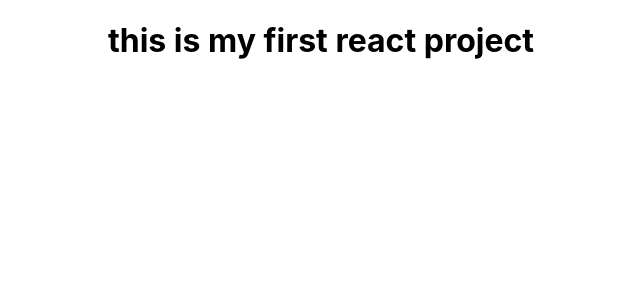
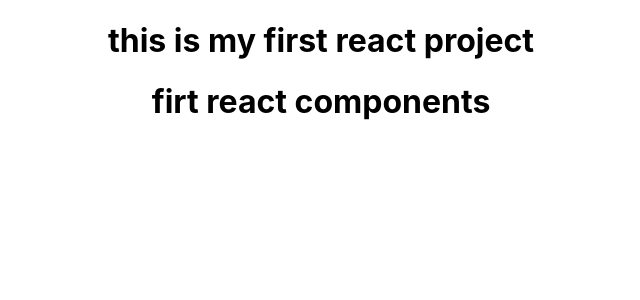
Before and after one commit to sandun7787/Gym-Web-Creat-For-YMS, a React (Create React App) app: page / in a window 1280 px wide. Shown: the top 300 px of the page, without its empty margins (319-959 px from the left). Built offline with nearby package versions, Linux system fonts and the light colour scheme.

Commit message:
new components add

```diff
--- a/src/App.js
+++ b/src/App.js
@@ -1,10 +1,13 @@
 import logo from './logo.svg';
 import './App.css';
+import PartOne from './Components/PartOne';
 
 function App() {
   return (
     <div className="App">
       <h1>this is my first react project</h1>
+
+      <PartOne/>
     </div>
   );
 }
--- /dev/null
+++ b/src/Components/PartOne.js
@@ -0,0 +1,9 @@
+import React from 'react'
+
+export default function PartOne(){
+    return(
+        <div>
+            <h1>firt react components</h1>
+        </div>
+    )
+}
```
